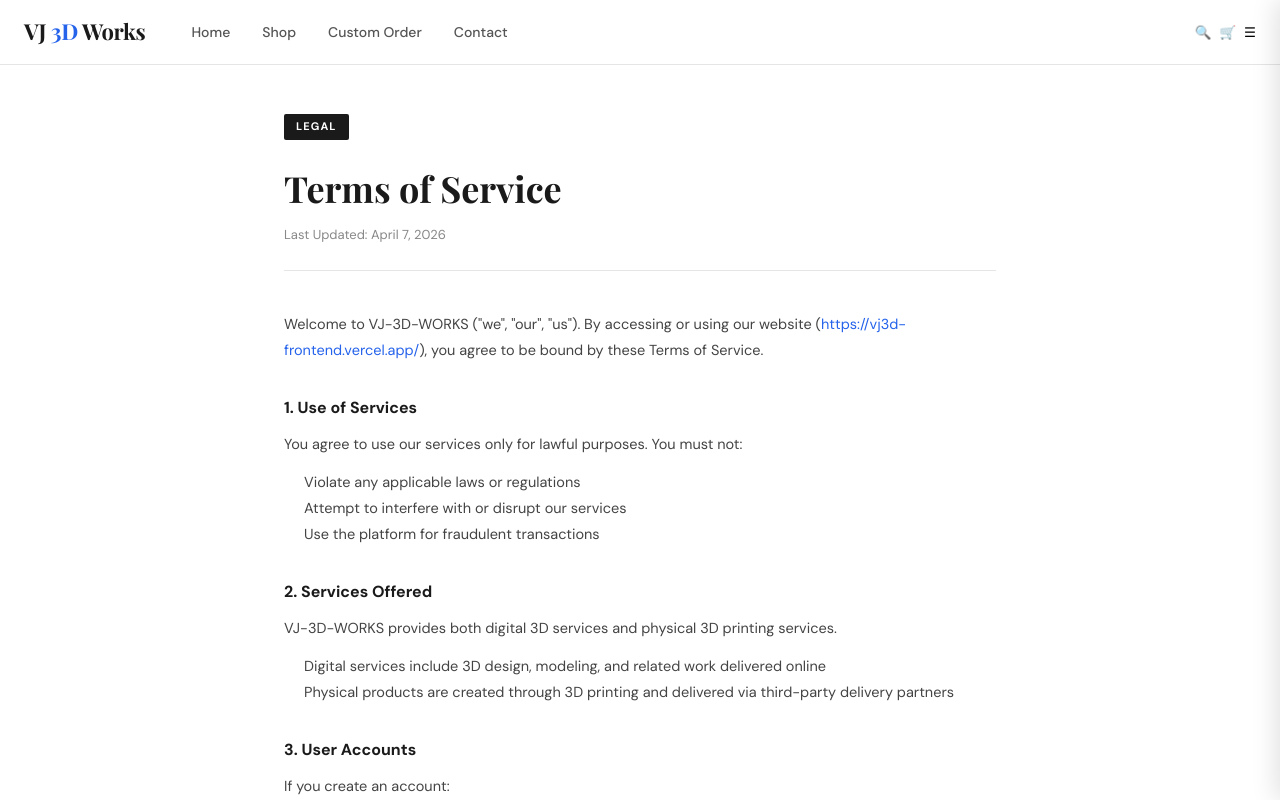
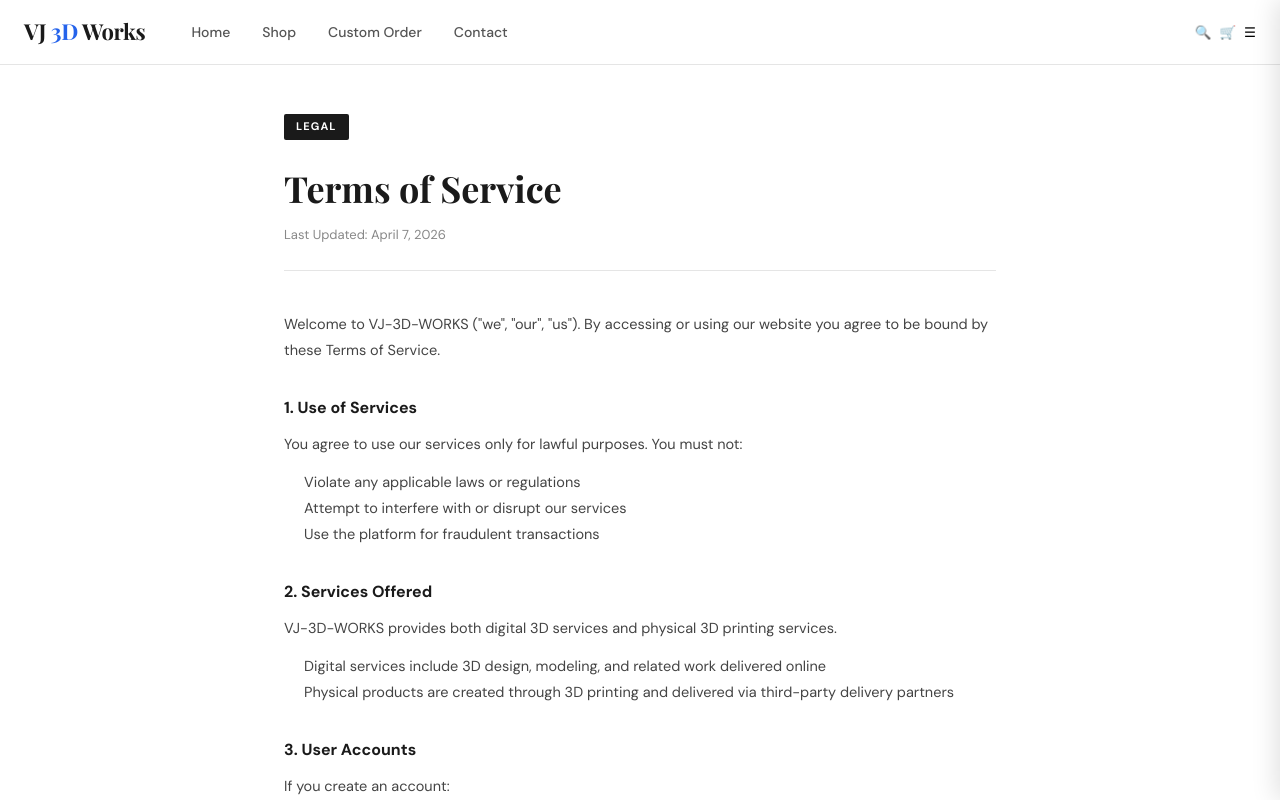
Before and after one commit to Sripathi-sys/vj3d-frontend, a React (Create React App) app: page /terms in a window 1280 px wide. Shown: the top 800 px of the page. Built offline with nearby package versions, Linux system fonts and the light colour scheme.

Commit message:
remove vercel link

```diff
--- a/src/pages/PolicyPages.jsx
+++ b/src/pages/PolicyPages.jsx
@@ -69,7 +69,7 @@
 
       <p style={paraStyle}>
         Welcome to VJ-3D-WORKS ("we", "our", "us"). By accessing or using our website
-        (<a href="https://vj3d-frontend.vercel.app/" style={{ color: '#2563eb' }}>https://vj3d-frontend.vercel.app/</a>),
+
         you agree to be bound by these Terms of Service.
       </p>
 
```
